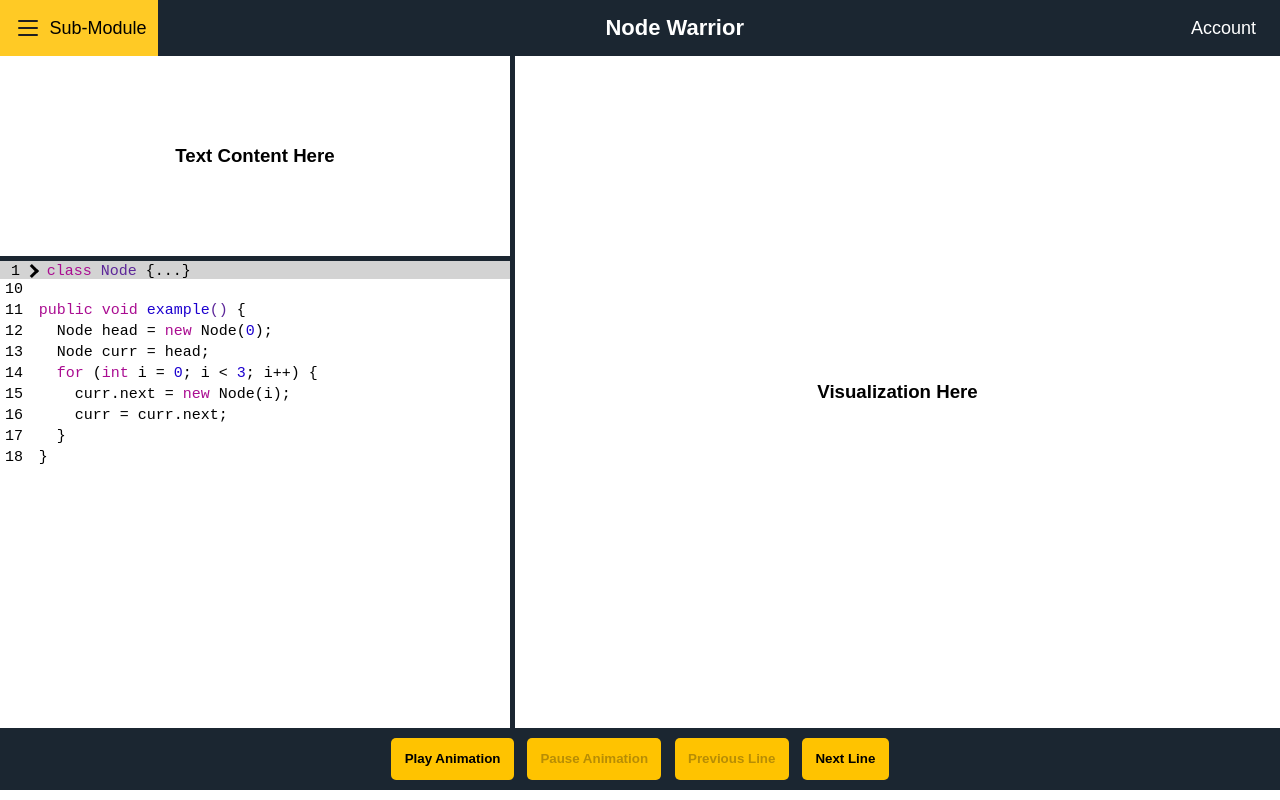
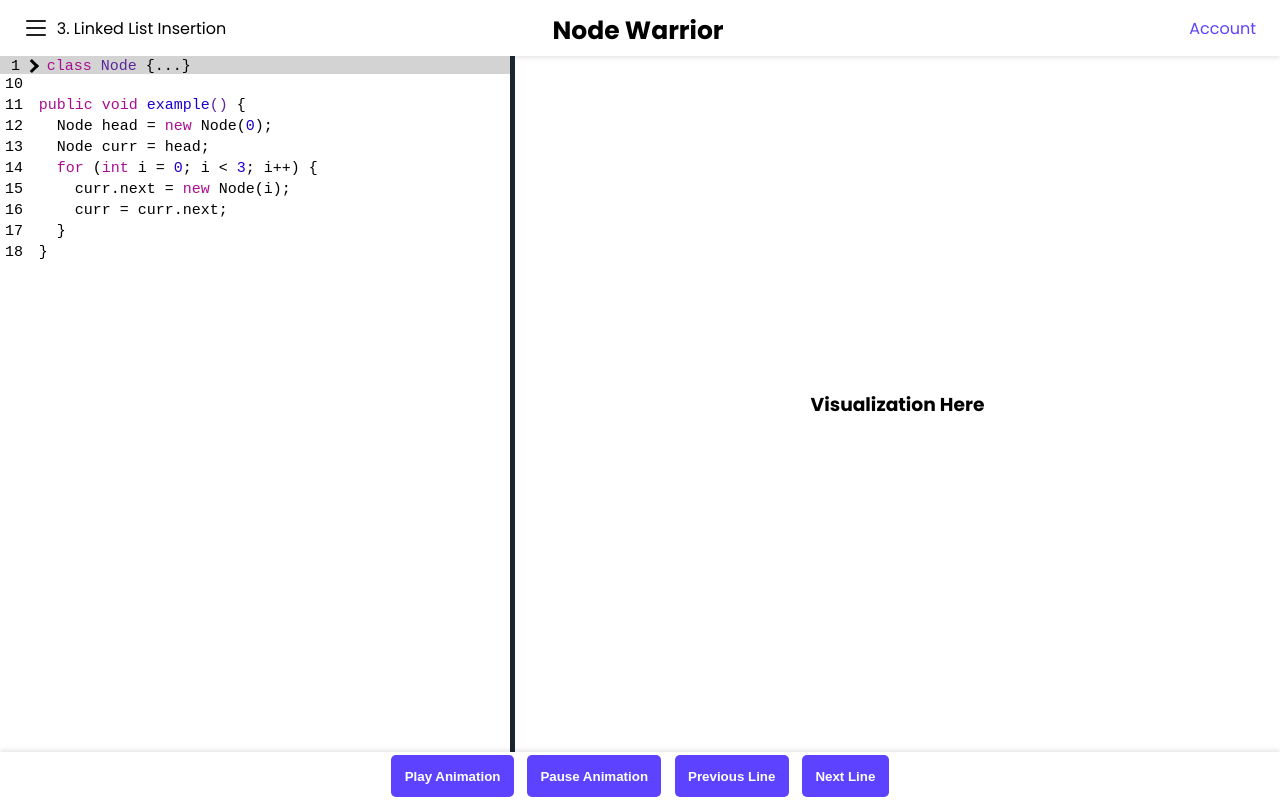
Before and after one commit to hawkticehurst/destructure-io, a React (Create React App) app: page / in a window 1280 px wide. Built offline with nearby package versions, Linux system fonts and the light colour scheme.

Commit message:
UI v2 (#13)
* npm installed and thus got a new package-lock

* Refine Learning Module UI a second time

* Remove index.css

```diff
--- a/src/App.css
+++ b/src/App.css
@@ -1,5 +1,17 @@
-/* CSS Variables */
+/********* IMPORTS *********/
+@import url('https://fonts.googleapis.com/css?family=Poppins:400,700&display=swap');
+
+/********* VARIABLES *********/
 :root {
+  /* Fonts */
+  --font-family: 'Poppins';
+
+  /* Colors */
+  --hero-purple: #5d42ff;
+  --hero-purple-highlighted: #4628ff;
+  --hero-green: #4FD362;
+  --hero-red: #D3624F;
+
   /* Common */
   --two-pane-divider-size: 5px;
   --two-pane-divider-color: #1b2631;
@@ -7,29 +19,40 @@
   /* Code Display */
   --code-padding-vertical: 2px;
 
-  /* Colors */
-  --hero-yellow: #ffc300;
-  --hero-yellow-hover: #ffca25;
-  --hero-navy: #1b2631;
-
   /* Nav Bar */
   --hamburger-icon-width: 32px;
   --hamburger-icon-height: 32px;
 
   /* Learning Module */
-  --learning-module-height: 84vh;
+  --learning-module-height: calc(100vh - 6.5em);
 }
 
-/* Import Fonts */
-@import url('https://fonts.googleapis.com/css?family=IBM+Plex+Sans:400,500,700&display=swap');
-
+/********* GLOBAL STYLES *********/
 body {
   margin: 0;
-  font-family: 'IBM Plex Sans', 'Arial', sans-serif;
+  font-family: var(--font-family), Arial, Helvetica, sans-serif;
   font-weight: 400;
+  overflow: hidden;
 }
 
 h1 {
+  font-weight: 700;
+}
+
+a {
+  color: var(--hero-purple);
+  text-decoration: none;
+}
+
+a:hover {
+  color: var(--hero-purple-highlighted);
+}
+
+.hidden {
+  display: none;
+}
+
+.bold {
   font-weight: 700;
 }
 
@@ -47,21 +70,120 @@ h1 {
   height: 100%;
 }
 
-/*********** COMMON COMPONENTS ***********/
-
+/********* NAV BAR COMPONENT *********/
 .nav-bar-container {
   display: flex;
-  justify-content: space-between;
+  justify-content: flex-start;
   align-items: center;
-  padding-right: 1.5em;
-  color: white;
+  padding: 0.25em 1.5em 0.25em 1.25em;
   background-color: var(--hero-navy);
+  box-shadow: 0 2px 4px rgba(0, 0, 0, 0.1);
+  height: 3em;
+}
+
+/* Adjust modules button, title, and links container to have the same width */
+.nav-back-btn, .nav-bar-container h1, .nav-links-container {
+  flex: 1;
+}
+
+.nav-back-btn {
+  text-align: left;
+}
+
+.nav-bar-container h1 {
+  text-align: center;
+}
+
+.nav-links-container {
+  text-align: right;
+}
+
+.nav-bar-container h1 {
+  margin: 0;
+}
+
+.nav-bar-container h1 > a {
+  color: black;
+  margin: 0;
+  font-size: 25px;
+}
+
+.nav-bar-container h1 > a:hover {
+  color: var(--hero-purple-highlighted);
 }
 
 .nav-bar-container a {
   text-decoration: none;
   margin: 0;
-  font-size: 18px;
+  font-size: 16px;
+}
+
+.user-account-circle {
+  background-color: var(--hero-purple);
+  border-radius: 50%;
+  min-width: 40px;
+  min-height: 40px;
+  max-width: 40px;
+  max-height: 40px;
+}
+
+.user-account-circle:hover {
+  cursor: pointer;
+}
+
+.nav-links-container {
+  float: right;
+}
+
+.nav-links-container a {
+  margin-left: 2em;
+  color: var(--hero-purple);
+  position: relative;
+}
+
+/*
+  Animating Underline in Navigation Bar
+  Source: http://tobiasahlin.com/blog/css-trick-animating-link-underlines/
+*/
+.nav-links-container a:after {
+  content: "";
+  position: absolute;
+  width: 100%;
+  height: 2px;
+  bottom: 0;
+  left: 0;
+  background-color: var(--hero-purple);
+  visibility: hidden;
+  -webkit-transform: scaleX(0);
+  transform: scaleX(0);
+  -webkit-transform-origin: top left;
+  transform-origin: top left;
+  -webkit-transition: all 0.3s ease-in-out 0s;
+  transition: all 0.3s ease-in-out 0s;
+}
+
+.nav-links-container a:hover:after {
+  visibility: visible;
+  -webkit-transform: scaleX(1);
+  transform: scaleX(1);
+}
+
+.nav-back-btn {
+  display: flex;
+  align-items: center;
+  background-color: var(--hero-yellow);
+  font-weight: 500;
+  float: left;
+}
+
+.nav-back-btn:hover {
+  background-color: var(--hero-yellow-hover);
+  cursor: pointer;
+}
+
+.nav-back-btn a {
+  color: black;
+  margin-left: 0.3em;
 }
 
 .hamburger-icon {
@@ -69,40 +191,7 @@ h1 {
   height: var(--hamburger-icon-height);
 }
 
-.nav-back-btn {
-  display: flex;
-  align-items: center;
-  background-color: var(--hero-yellow);
-  font-weight: 500;
-  padding: 0.75em;
-}
-
-.nav-back-btn:hover {
-  background-color: var(--hero-yellow-hover);
-}
-
-.nav-back-btn a {
-  color: black;
-  margin-left: 0.3em;
-}
-
-.nav-back-btn:hover {
-  cursor: pointer;
-}
-
-.nav-bar-container h1 {
-  margin: 0;
-  font-size: 22px;
-}
-
-.nav-links {
-  margin: 0;
-}
-
-.nav-links a {
-  color: white;
-}
-
+/********* CODE DISPLAY COMPONENT *********/
 .two-column-container {
   display: flex;
   height: 100%;
@@ -144,30 +233,31 @@ h1 {
   cursor: row-resize;
 }
 
-/*********** LEARNING MODULE ***********/
-
+/********* LEARNING MODULE *********/
 .learning-module-container {
   border-radius: 5px;
   margin: 0;
   height: var(--learning-module-height);
 }
 
-/*********** ANIMATION BUTTONS ***********/
-
+/********* ANIMATION BUTTONS *********/
 .animate-btn-container {
   display: flex;
   justify-content: center;
   align-items: center;
-  background-color: var(--hero-navy);
   position: fixed;
   width: 100%;
   margin: 0;
-  padding: 10px 0 10px 0;
-  z-index: 1;
+  bottom: 0;
+  margin: 0;
+  left: 0;
+  box-shadow: 0 -2px 4px rgba(0, 0, 0, 0.1);
+  height: 3em;
 }
 
 .animate-btn-container button {
-  background-color: var(--hero-yellow);
+  background-color: var(--hero-purple);
+  color: white;
   border-style: none;
   border-radius: 5px;
   padding: 1em;
@@ -175,8 +265,7 @@ h1 {
   margin: 0 0.5em 0em 0.5em;
 }
 
-/*********** CODE DISPLAY ***********/
-
+/********* CODE DISPLAY *********/
 .code-display {
   overflow: scroll;
   height: 100%;
--- a/src/components/LearningModule.js
+++ b/src/components/LearningModule.js
@@ -75,18 +75,19 @@ function LearningModule() {
       <div className="learning-module-container">
         <TwoPaneResizable
           firstComponent={
-            <TwoPaneResizable
-              firstComponent={
-                <div className="filler-text">
-                  Text Content Here
-                </div>
-              }
-              secondComponent={
-                <CodeDisplay language={language} codeData={data} selectedLine={trueSelecteLineMap.get(selectedLine)} />
-              }
-              initialStartSize={30}
-              splitHorizontal={true}
-            />
+            <CodeDisplay language={language} codeData={data} selectedLine={trueSelecteLineMap.get(selectedLine)} />
+            // <TwoPaneResizable
+            //   firstComponent={
+            //     <div className="filler-text">
+            //       Text Content Here
+            //     </div>
+            //   }
+            //   secondComponent={
+            //     <CodeDisplay language={language} codeData={data} selectedLine={trueSelecteLineMap.get(selectedLine)} />
+            //   }
+            //   initialStartSize={30}
+            //   splitHorizontal={true}
+            // />
           }
           secondComponent={
             <div className="filler-text">
--- a/src/components/code-display/CodeDisplay.js
+++ b/src/components/code-display/CodeDisplay.js
@@ -1,4 +1,4 @@
-import React, {useEffect} from 'react';
+import React, { useEffect } from 'react';
 import CodeChunk from './CodeChunk';
 
 /**
@@ -25,7 +25,7 @@ import CodeChunk from './CodeChunk';
   ]
  */
 function CodeDisplay(props) {
-  const {codeData, language, selectedLine} = props;
+  const { codeData, language, selectedLine } = props;
 
   // This is a bit hacky, but it listens for horizontal scrolls on the code display
   // If any happen, it makes sure all lines stay the full width of the container,
@@ -47,7 +47,7 @@ function CodeDisplay(props) {
 
   let currLineNumber = 1;
   const codeChunks = codeData.map((chunkObj, index) => {
-    const {code, type} = chunkObj;
+    const { code, type } = chunkObj;
     const codeChunk = (
       <CodeChunk
         language={language}
--- a/src/components/common/NavBar.js
+++ b/src/components/common/NavBar.js
@@ -14,11 +14,12 @@ function NavBar(props) {
         <svg className="hamburger-icon">
           <use xlinkHref="/website-icons.svg#hamburger-icon"></use>
         </svg>
-        <a href="#">Sub-Module</a>
+        <a href="/">3. Linked List Insertion</a>
       </div>
-      <h1>{brandTitle}</h1>
-      <div className="nav-links">
-        <a href="#">Account</a>
+      <h1><a href="/">{brandTitle}</a></h1>
+      <div className="nav-links-container">
+        {/* <div className="user-account-circle"></div> */}
+        <a href="/">Account</a>
       </div>
     </div>
   );
```
Also changed, not shown: 1 other file (tests, documents, lock files or other folders).
